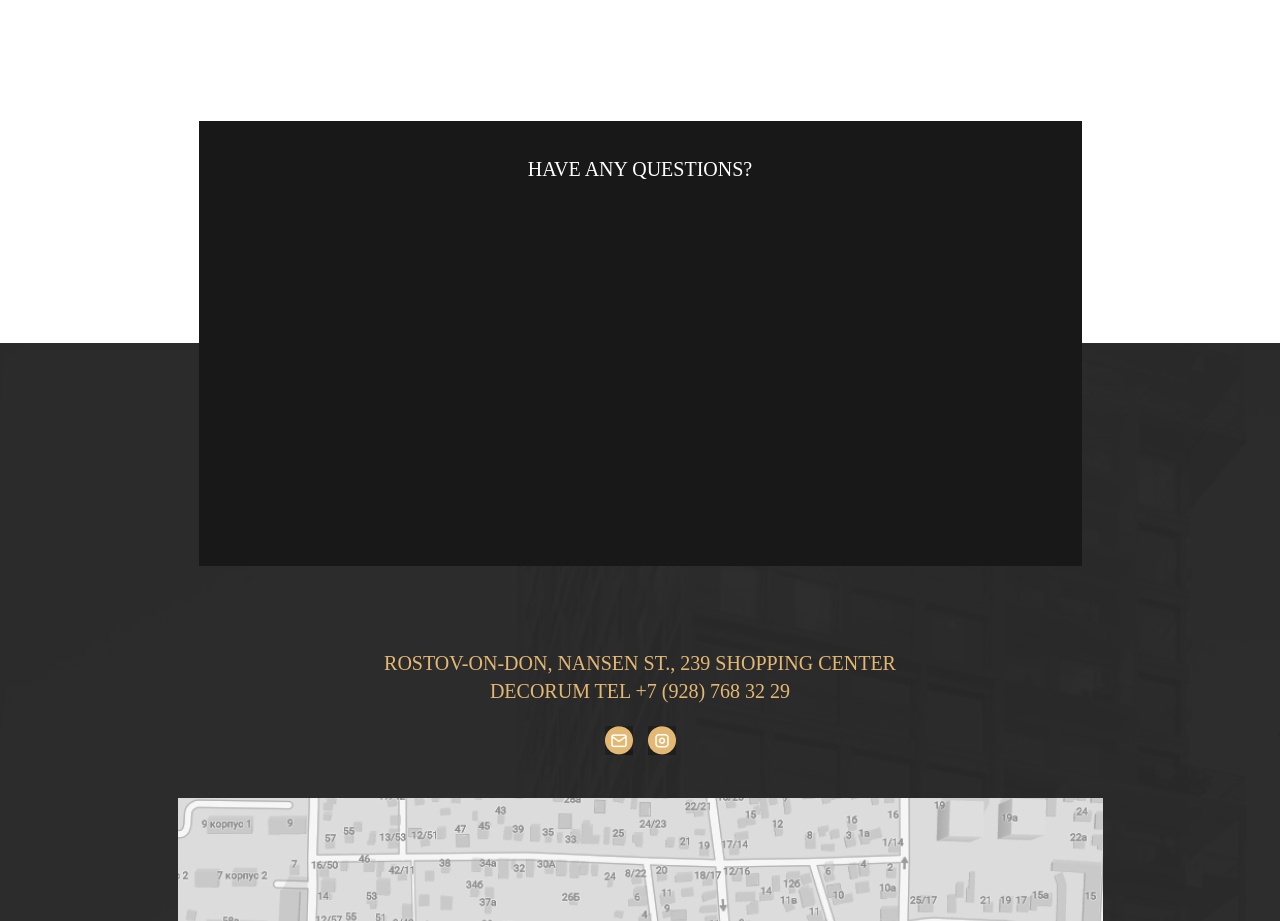
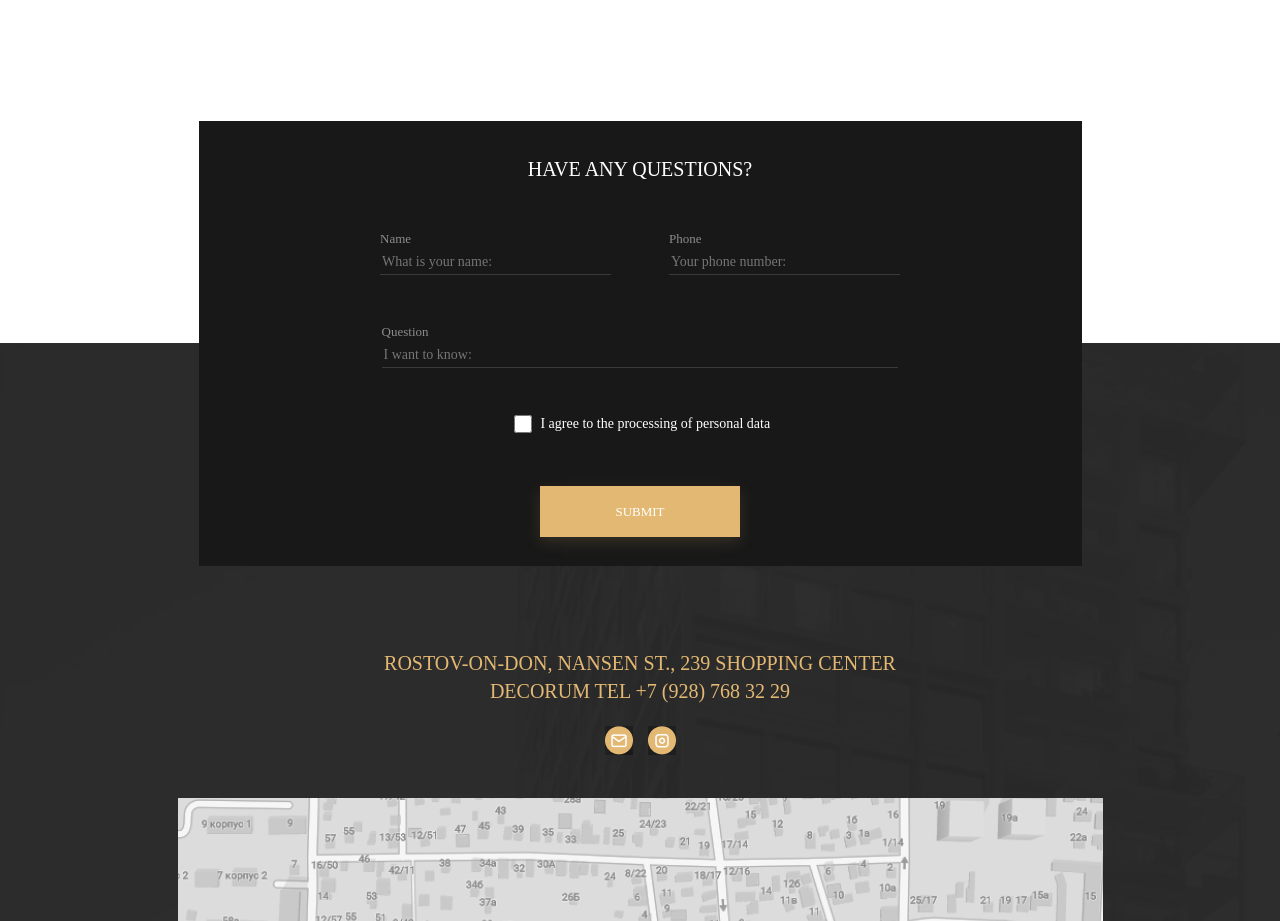
Before and after one commit to Viehr/IZI, a plain HTML site: page laba/index.html in a window 1280 px wide. Shown: the part 6140-7061 px from the top of the page. Drawn offline with Linux system fonts and the light colour scheme.

Commit message:
конец

```diff
--- a/laba/index.html
+++ b/laba/index.html
@@ -283,8 +283,27 @@
 
 
         <section class="acht">
-            <div class="divacht">
+            <div class="question">
                 <p class="pacht">have any questions?</p>
+                <div class="line">
+                    <div class="for-label">
+                        <label for="question">Name</label>
+                        <input id="question" placeholder="What is your name:" type="text">
+                    </div>
+                    <div class="for-label">
+                        <label for="question">Phone</label>
+                        <input id="question" placeholder="Your phone number:" type="text">
+                    </div>
+                </div>
+                <div class="for_label">
+                    <label for="question-big">Question</label>
+                    <input id="question-big" placeholder="I want to know:" type="text">
+                </div>
+                <div class="soglasie_neun">
+                    <input type="checkbox" class="galochka">
+                    <p class="zweipacht">I agree to the processing of personal data</p>
+                </div>
+                <button class="buttonneun">Submit</button>
             </div>
         </section>
 
--- a/laba/styles/style.css
+++ b/laba/styles/style.css
@@ -776,15 +776,19 @@ img[src="images/Rectangle 4.22 (5).jpg"] {
 
 
 
+
 .acht {
     display: flex;
     justify-content: center;
     margin-top: 131px;
 }
-.divacht {
+.question {
     width: 883px;
     height: 445px;
     background-color: #181818;
+    display: flex;
+    flex-direction: column;
+    align-items: center;
 }
 .pacht {
     font-family: 'Yeseva One';
@@ -796,6 +800,96 @@ img[src="images/Rectangle 4.22 (5).jpg"] {
     text-transform: uppercase;
     color: #FFFFFF;
     margin-top: 34px;
+    margin-bottom: 0px;
+}
+.line {
+    display: flex;
+    flex-direction: row;
+}
+.for-label {
+    width: 231.01px;
+    height: 45px;
+    margin-top: 45px;
+    margin-bottom: 48px;
+    margin-right: 29px;
+    margin-left: 29px;
+}
+.for_label {
+    display: flex;
+    flex-direction: column;
+    width: 516.82px;
+    height: 45px;
+    margin-bottom: 46px;
+}
+label[for="question"] {
+    font-family: 'Nunito Sans';
+    font-style: normal;
+    font-weight: 400;
+    font-size: 13px;
+    line-height: 21px;
+    color: rgba(255, 255, 255, 0.5);
+}
+#question {
+    border: none;
+    border-bottom: 1px solid rgba(255, 255, 255, 0.15);
+    background-color: #181818;
+    font-family: 'Nunito Sans';
+    font-style: normal;
+    font-weight: 400;
+    font-size: 14px;
+    line-height: 23px;
+    color: #FFFFFF;
+}
+label[for="question-big"] {
+    font-family: 'Nunito Sans';
+    font-style: normal;
+    font-weight: 400;
+    font-size: 13px;
+    line-height: 21px;
+    color: rgba(255, 255, 255, 0.5);
+}
+#question-big {
+    border: none;
+    border-bottom: 1px solid rgba(255, 255, 255, 0.15);
+    background-color: #181818;
+    font-family: 'Nunito Sans';
+    font-style: normal;
+    font-weight: 400;
+    font-size: 14px;
+    line-height: 23px;
+    color: #FFFFFF;
+    width: 516px;
+}
+.soglasie_neun {
+    display: flex;
+    flex-direction: row;
+    justify-content: center;
+    align-items: center;
+    margin-bottom: 50px;
+}
+.zweipacht {
+    font-family: 'Nunito Sans';
+    font-style: normal;
+    font-weight: 400;
+    font-size: 14px;
+    line-height: 163.68%;
+    color: #FFFFFF;
+    margin: 0;
+}
+.buttonneun {
+    font-family: 'Nunito Sans';
+    font-style: normal;
+    font-weight: 400;
+    font-size: 13px;
+    line-height: 27px;
+    text-align: center;
+    text-transform: uppercase;
+    color: #FFFFFF;
+    background-color: #E3B873;
+    width: 200px;
+    height: 51px;
+    box-shadow: 0px 5px 15px rgba(227, 184, 115, 0.15);
+    border: 1px;
 }
 
 
```
